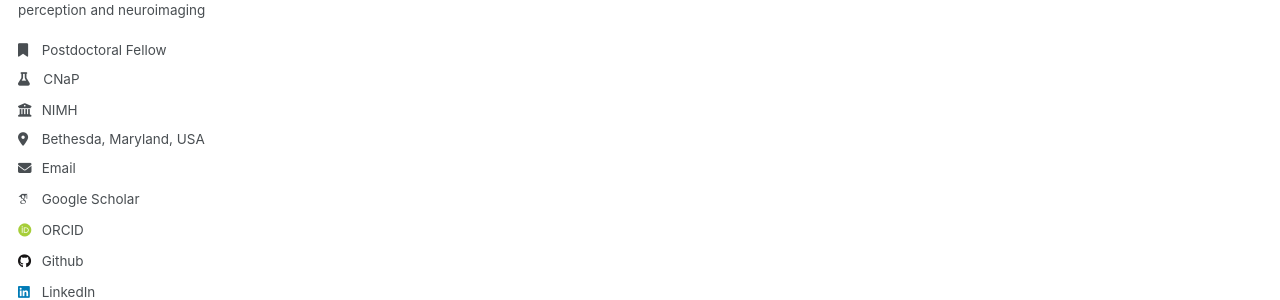
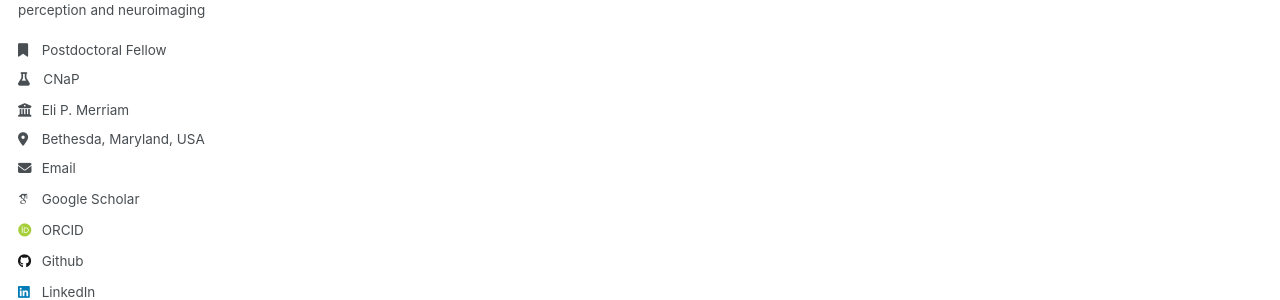
Before and after one commit to daeolian/daeolian.github.io, a Jekyll site: the page built from _pages/about.md, in a window 1280 px wide. Shown: the part 343-643 px from the top of the page. Built offline with Jekyll 4.4.1, drawn with Linux system fonts in a browser that asks for light colours; some web fonts are replaced.

Commit message:
Update employer and employer site in config

```diff
--- a/_config.yml
+++ b/_config.yml
@@ -28,8 +28,8 @@ author:
   bio              : "PhD specializing in visual perception and neuroimaging"
   lab              : "CNaP"
   labsite          : "https://elimerriam.github.io/"
-  employer         : "NIMH"
-  employersite     : "https://www.nimh.nih.gov"
+  employer         : "Eli P. Merriam"
+  employersite     : "https://scholar.google.com/citations?user=ZuakSloAAAAJ&hl=en&oi=ao"
   location         : "Bethesda, Maryland, USA"
   uri              : # URL
   email            : "aeolian819@gmail.com"
```
